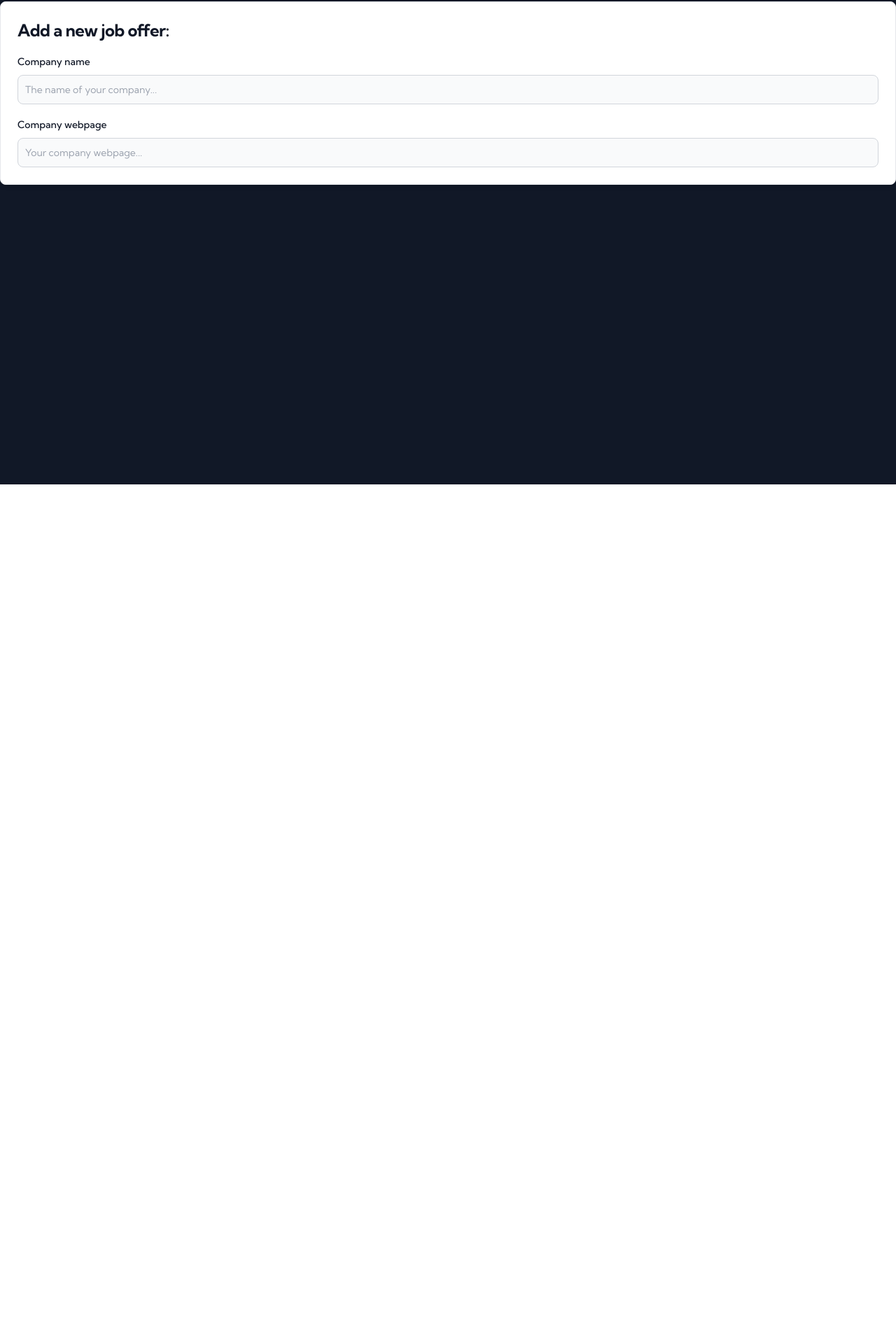
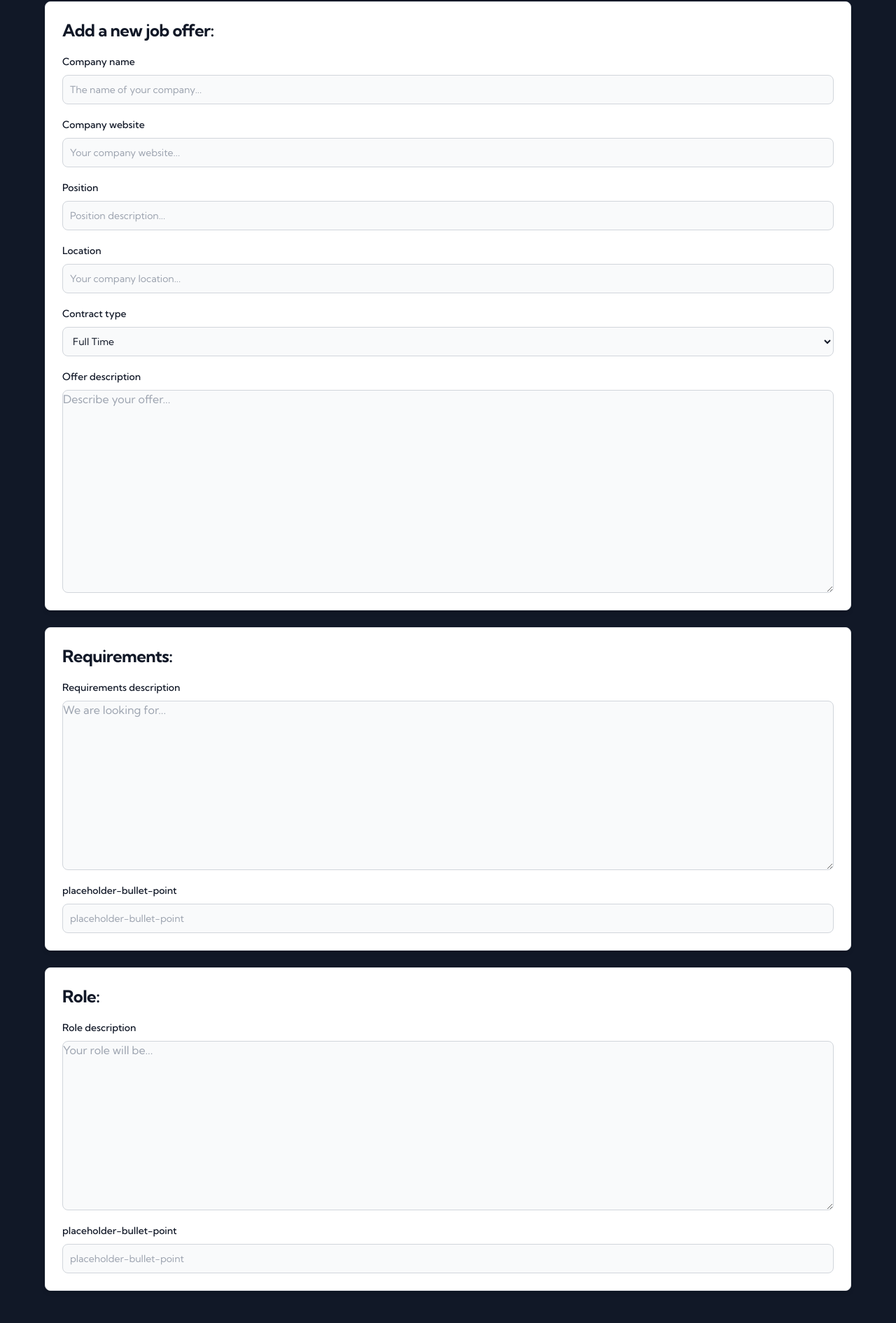
Before and after one commit to MikeeOo/rct.devjobs-app, a React (Vite) app: page /u/add-job/1 in a window 1280 px wide. Shown: the part 108-1998 px from the top of the page at 70% size. Before the commit the page ends 800 px from the top, so only its background shows below. Built offline with nearby package versions, Linux system fonts and the light colour scheme.

Commit message:
finished basic AddJobPage layout

```diff
--- a/src/components/pages/AddJobPage.tsx
+++ b/src/components/pages/AddJobPage.tsx
@@ -1,4 +1,11 @@
-import { Card, Checkbox, Label, TextInput } from "flowbite-react";
+import {
+    Button,
+    Card,
+    Label,
+    Select,
+    TextInput,
+    Textarea,
+} from "flowbite-react";
 import Header from "../modules/Header";
 
 type Props = {};
@@ -7,15 +14,12 @@ export default function AddJobPage({}: Props) {
     return (
         <>
             <Header />
-            <div className="mt-12">
-                <Card>
+            <div className="mx-auto max-w-[90%] py-12">
+                <Card className="mb-6">
                     <h5 className="text-2xl font-bold tracking-tight text-gray-900 dark:text-white">
-                        <p>Add a new job offer:</p>
+                        Add a new job offer:
                     </h5>
-                    {/* <p className="font-normal text-gray-700 dark:text-gray-400">
-                        Here are the biggest enterprise technology acquisitions
-                        of 2021 so far, in reverse chronological order.
-                    </p> */}
+
                     <div>
                         <div className="mb-2 block">
                             <Label
@@ -29,19 +33,150 @@ export default function AddJobPage({}: Props) {
                             required
                         />
                     </div>
+
                     <div>
                         <div className="mb-2 block">
                             <Label
-                                htmlFor="company-name"
-                                value="Company webpage"
+                                htmlFor="company-website"
+                                value="Company website"
                             />
                         </div>
                         <TextInput
-                            id="company-name"
-                            placeholder="Your company webpage..."
+                            id="company-website"
+                            placeholder="Your company website..."
                             required
                         />
                     </div>
+
+                    <div>
+                        <div className="mb-2 block">
+                            <Label
+                                htmlFor="company-position"
+                                value="Position"
+                            />
+                        </div>
+                        <TextInput
+                            id="company-position"
+                            placeholder="Position description..."
+                            required
+                        />
+                    </div>
+
+                    <div>
+                        <div className="mb-2 block">
+                            <Label
+                                htmlFor="company-location"
+                                value="Location"
+                            />
+                        </div>
+                        <TextInput
+                            id="company-location"
+                            placeholder="Your company location..."
+                            required
+                        />
+                    </div>
+
+                    <div id="select">
+                        <div className="mb-2 block">
+                            <Label
+                                htmlFor="contract-type"
+                                value="Contract type"
+                            />
+                        </div>
+                        <Select id="contract-type" required>
+                            <option>Full Time</option>
+                            <option>Part Time</option>
+                            <option>Freelance</option>
+                        </Select>
+                    </div>
+
+                    <div id="textarea">
+                        <div className="mb-2 block">
+                            <Label
+                                htmlFor="offer-description"
+                                value="Offer description"
+                            />
+                        </div>
+                        <Textarea
+                            id="offer-description"
+                            placeholder="Describe your offer..."
+                            required
+                            rows={12}
+                        />
+                    </div>
+                </Card>
+                {/* ////////////////////////////////////////////////////////////////////////////////////////////////////////////////// */}
+                <Card className="mb-6">
+                    <h5 className="text-2xl font-bold tracking-tight text-gray-900 dark:text-white">
+                        <p>Requirements:</p>
+                    </h5>
+                    <div id="textarea">
+                        <div className="mb-2 block">
+                            <Label
+                                htmlFor="requirements-description"
+                                value="Requirements description"
+                            />
+                        </div>
+                        <Textarea
+                            id="requirements-description"
+                            placeholder="We are looking for..."
+                            required
+                            rows={10}
+                        />
+                    </div>
+                    <div>
+                        <div className="mb-2 block">
+                            <Label
+                                htmlFor="placeholder-bullet-point"
+                                value="placeholder-bullet-point"
+                            />
+                        </div>
+                        <TextInput
+                            id="placeholder-bullet-point"
+                            placeholder="placeholder-bullet-point"
+                            required
+                        />
+                    </div>
+                </Card>
+                {/* ////////////////////////////////////////////////////////////////////////////////////////////////////////////////// */}
+                <Card className="mb-12">
+                    <h5 className="text-2xl font-bold tracking-tight text-gray-900 dark:text-white">
+                        <p>Role:</p>
+                    </h5>
+                    <div id="textarea">
+                        <div className="mb-2 block">
+                            <Label
+                                htmlFor="role-description"
+                                value="Role description"
+                            />
+                        </div>
+                        <Textarea
+                            id="role-description"
+                            placeholder="Your role will be..."
+                            required
+                            rows={10}
+                        />
+                    </div>
+
+                    <div>
+                        <div className="mb-2 block">
+                            <Label
+                                htmlFor="placeholder-bullet-point"
+                                value="placeholder-bullet-point"
+                            />
+                        </div>
+                        <TextInput
+                            id="placeholder-bullet-point"
+                            placeholder="placeholder-bullet-point"
+                            required
+                        />
+                    </div>
+                </Card>
+                {/* ////////////////////////////////////////////////////////////////////////////////////////////////////////////////// */}
+                <Card>
+                    <Button outline gradientDuoTone="purpleToBlue">
+                        Post Offer
+                    </Button>
                 </Card>
             </div>
         </>
```
